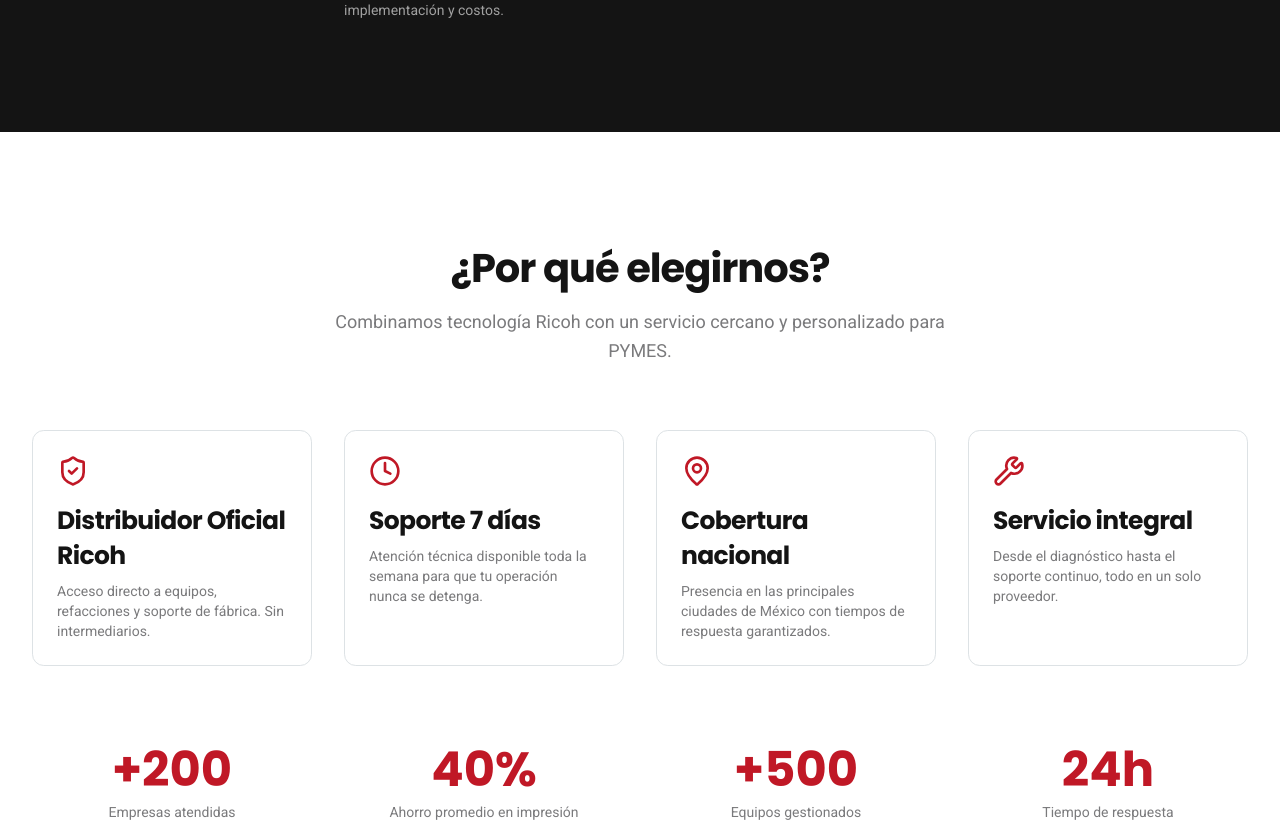
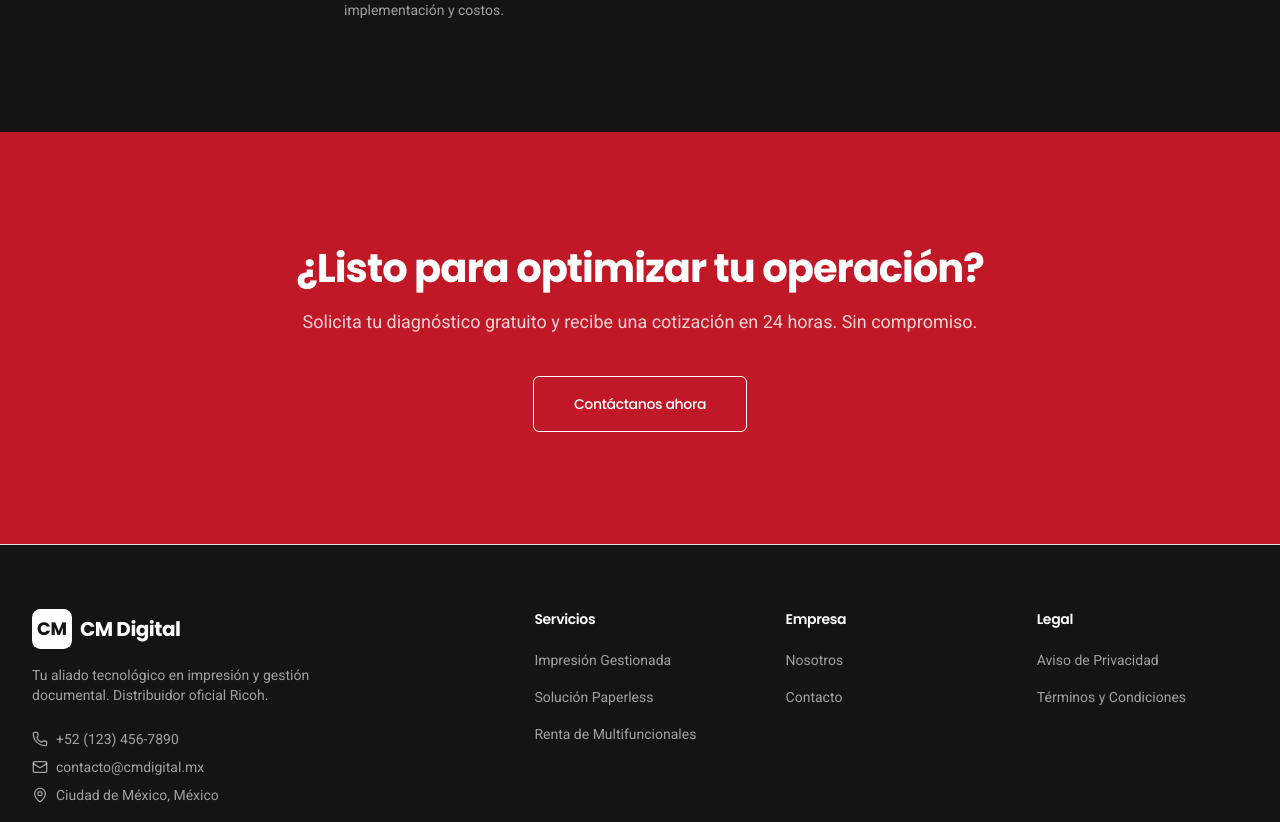
Before and after one commit to pablocrramos/cmmty-landing-page, a Next.js app: page / in a window 1280 px wide. Shown: the part 4520-5342 px from the top of the page. Built offline with nearby package versions, Linux system fonts and the light colour scheme.

Commit message:
leaving this section for later as it is not key

```diff
--- a/src/app/page.tsx
+++ b/src/app/page.tsx
@@ -20,7 +20,7 @@ export default function Home() {
         <ServicesShowcase />
         <FactsBento />
         <HowItWorks />
-        <WhyUs />
+        {/* <WhyUs /> */}
         <CtaBanner />
       </main>
       <Footer />
```
